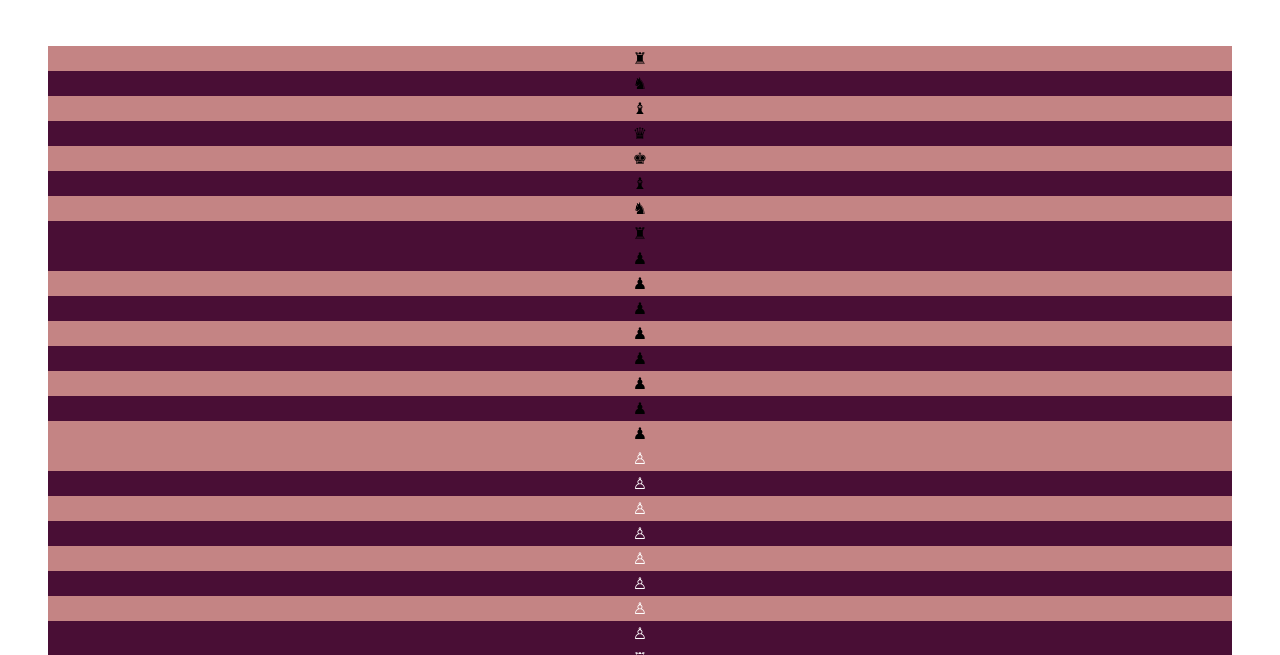
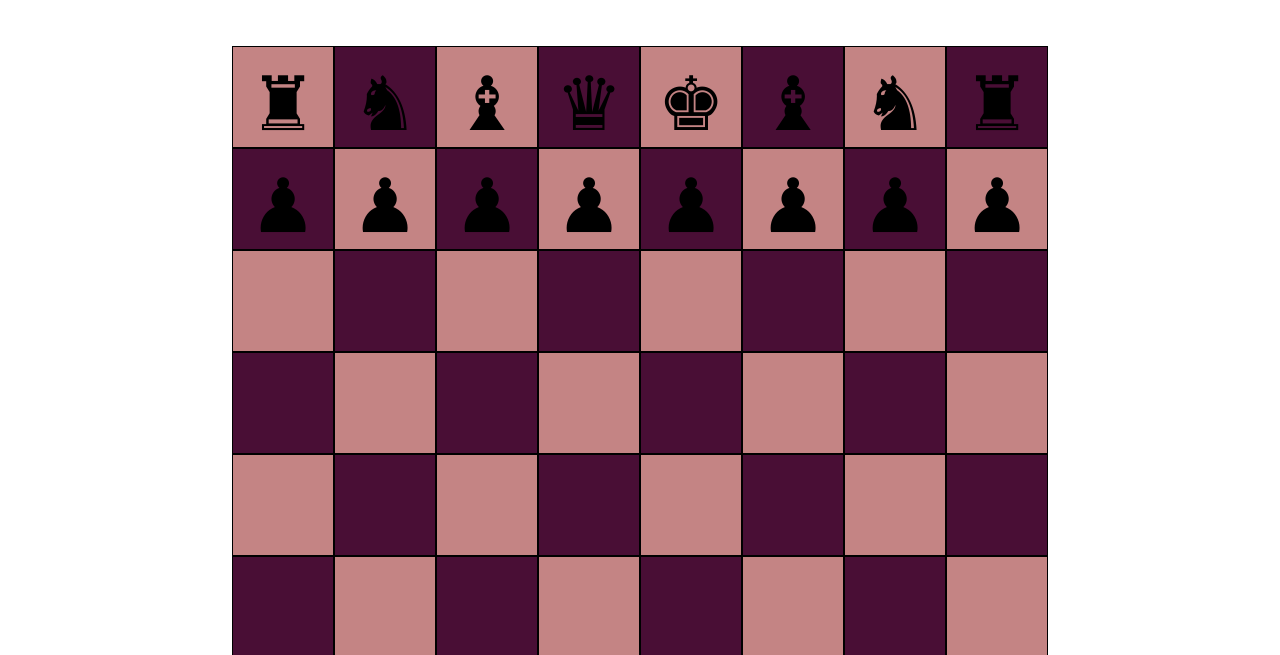
Before and after one commit to jbake0070/jbake0070.github.io, a plain HTML site: page chess.htm in a window 1280 px wide. Shown: the part 105-760 px from the top of the page. Drawn offline with Linux system fonts and the light colour scheme.

Commit message:
fixing index

```diff
--- a/styles.css
+++ b/styles.css
@@ -248,3 +248,45 @@ section {
 .custom-margin-top {
   margin-top: 2rem; /* Adjust margin as needed */
 }
+
+
+
+
+
+
+
+/* CHESSSSS STUFF */
+
+
+#board{
+  display: flex;
+  flex-direction: column;
+  justify-content: center;
+  align-items: center;
+  min-height: 100vh;
+}
+.cellContainer{
+  display: flex;
+
+}
+.cell{
+  width: 100px;
+  height: 100px;
+  border: 1px solid black;
+  font-size: 75px;
+
+  user-select: none; /* Prevent text selection in most modern browsers */
+  -webkit-user-select: none; /* Safari */
+  -moz-user-select: none; /* Firefox */
+  -ms-user-select: none; /* IE/Edge */
+}
+
+.piece {
+  width: 50px;
+  height: 50px;
+  background-color: blue;
+  border: 2px solid black;
+  border-radius: 5px;
+  display: inline-block;
+  /* Any other styles you want */
+}
```
